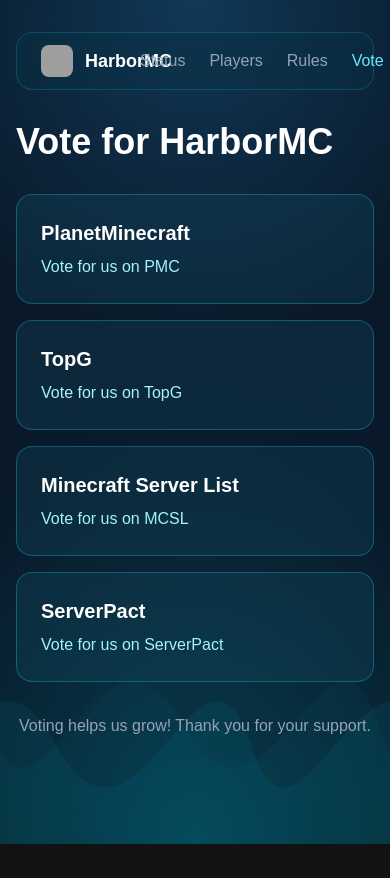
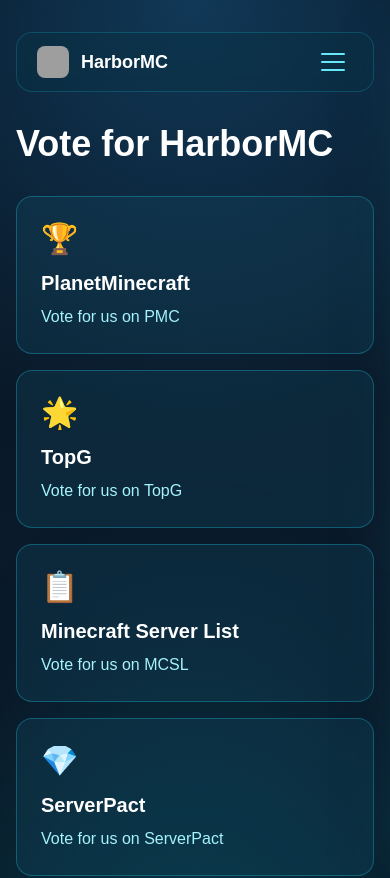
Before and after one commit to VideoHarbor2115/harbor-dashboard, a Next.js app: page /vote in a window 390 px wide. Shown: the top 878 px of the page. Before the commit the page ends 844 px from the top, so only its background shows below. Built offline with nearby package versions, Linux system fonts and the light colour scheme; grey boxes are pictures that could not be loaded.

Commit message:
Add hamburger menu, shared Navbar, categorized nav, footer, and UI personality polish

```diff
--- a/src/app/page.tsx
+++ b/src/app/page.tsx
@@ -1,6 +1,6 @@
 import { getServerStatus } from '@/lib/server-status';
 import { ServerStatus } from '@/components/ServerStatus';
-import Link from 'next/link';
+import PageShell from '@/components/PageShell';
 
 // Always render live status on request — do not bake values at build time.
 export const dynamic = 'force-dynamic';
@@ -9,28 +9,10 @@
   const data = await getServerStatus();
 
   return (
-    <main className="relative min-h-screen overflow-hidden px-4 py-8 text-slate-100">
-      {/* Sea background animations */}
-      <div className="sea-bg pointer-events-none absolute inset-0 -z-10" />
-
-      {/* Navigation */}
-      <nav className="mb-8 flex items-center justify-between rounded-2xl border border-cyan-400/20 bg-cyan-950/40 px-6 py-3 backdrop-blur">
-        <div className="flex items-center gap-3">
-          <img src="/logo.png" alt="HarborMC" className="h-8 w-8 rounded-lg" />
-          <span className="text-lg font-bold text-white">HarborMC</span>
-        </div>
-        <div className="flex gap-6">
-          <Link href="/" className="text-cyan-300 transition hover:text-cyan-100">Status</Link>
-          <Link href="/players" className="text-slate-400 transition hover:text-cyan-300">Players</Link>
-          <Link href="/rules" className="text-slate-400 transition hover:text-cyan-300">Rules</Link>
-          <Link href="/vote" className="text-slate-400 transition hover:text-cyan-300">Vote</Link>
-          <Link href="/social" className="text-slate-400 transition hover:text-cyan-300">Social</Link>
-        </div>
-      </nav>
-
+    <PageShell>
       <div className="mx-auto max-w-6xl rounded-3xl border border-cyan-400/30 bg-cyan-950/50 p-6 shadow-2xl shadow-cyan-900/30 backdrop-blur">
         <ServerStatus initialData={data} />
       </div>
-    </main>
+    </PageShell>
   );
 }
--- a/src/app/players/page.tsx
+++ b/src/app/players/page.tsx
@@ -1,6 +1,6 @@
 'use client';
 
-import Link from 'next/link';
+import Navbar from '@/components/Navbar';
 import { useEffect, useState } from 'react';
 
 type ServerSnapshot = {
@@ -45,20 +45,7 @@
       {/* Sea background animations */}
       <div className="sea-bg pointer-events-none absolute inset-0 -z-10" />
 
-      {/* Navigation */}
-      <nav className="mb-8 flex items-center justify-between rounded-2xl border border-cyan-400/20 bg-cyan-950/40 px-6 py-3 backdrop-blur">
-        <div className="flex items-center gap-3">
-          <img src="/logo.png" alt="HarborMC" className="h-8 w-8 rounded-lg" />
-          <span className="text-lg font-bold text-white">HarborMC</span>
-        </div>
-        <div className="flex gap-6">
-          <Link href="/" className="text-slate-400 transition hover:text-cyan-300">Status</Link>
-          <Link href="/players" className="text-cyan-300 transition hover:text-cyan-100">Players</Link>
-          <Link href="/rules" className="text-slate-400 transition hover:text-cyan-300">Rules</Link>
-          <Link href="/vote" className="text-slate-400 transition hover:text-cyan-300">Vote</Link>
-          <Link href="/social" className="text-slate-400 transition hover:text-cyan-300">Social</Link>
-        </div>
-      </nav>
+      <Navbar />
 
       <div className="mx-auto max-w-4xl rounded-3xl border border-cyan-400/30 bg-cyan-950/50 p-6 shadow-2xl shadow-cyan-900/30 backdrop-blur">
         <div className="mb-6 flex items-center justify-between">
@@ -118,6 +105,14 @@
           </div>
         )}
       </div>
+      {/* Footer */}
+      <footer className="mt-12 text-center">
+        <div className="mx-auto max-w-2xl rounded-2xl border border-cyan-400/10 bg-cyan-950/30 px-6 py-3 backdrop-blur">
+          <p className="text-sm text-slate-400">
+            ⚓ <span className="text-cyan-300">HarborMC</span> &mdash; Fair winds and following seas, sailor!
+          </p>
+        </div>
+      </footer>
     </main>
   );
 }
--- a/src/app/rules/page.tsx
+++ b/src/app/rules/page.tsx
@@ -1,6 +1,6 @@
 'use client';
 
-import Link from 'next/link';
+import Navbar from '@/components/Navbar';
 
 const SectionTitle = ({ children }: { children: React.ReactNode }) => (
   <h2 className="mt-10 mb-4 text-2xl font-bold text-cyan-300 border-b border-cyan-400/20 pb-2">{children}</h2>
@@ -19,20 +19,7 @@
       {/* Sea background */}
       <div className="sea-bg pointer-events-none absolute inset-0 -z-10" />
 
-      {/* Navigation */}
-      <nav className="mb-8 flex items-center justify-between rounded-2xl border border-cyan-400/20 bg-cyan-950/40 px-6 py-3 backdrop-blur">
-        <div className="flex items-center gap-3">
-          <img src="/logo.png" alt="HarborMC" className="h-8 w-8 rounded-lg" />
-          <span className="text-lg font-bold text-white">HarborMC</span>
-        </div>
-        <div className="flex gap-6">
-          <Link href="/" className="text-slate-400 transition hover:text-cyan-300">Status</Link>
-          <Link href="/players" className="text-slate-400 transition hover:text-cyan-300">Players</Link>
-          <Link href="/rules" className="text-cyan-300 transition hover:text-cyan-100">Rules</Link>
-          <Link href="/vote" className="text-slate-400 transition hover:text-cyan-300">Vote</Link>
-          <Link href="/social" className="text-slate-400 transition hover:text-cyan-300">Social</Link>
-        </div>
-      </nav>
+      <Navbar />
 
       <div className="mx-auto max-w-3xl rounded-3xl border border-cyan-400/30 bg-cyan-950/50 p-8 shadow-2xl shadow-cyan-900/30 backdrop-blur">
         {/* Header */}
@@ -156,6 +143,14 @@
           </p>
         </div>
       </div>
+      {/* Footer */}
+      <footer className="mt-12 text-center">
+        <div className="mx-auto max-w-2xl rounded-2xl border border-cyan-400/10 bg-cyan-950/30 px-6 py-3 backdrop-blur">
+          <p className="text-sm text-slate-400">
+            ⚓ <span className="text-cyan-300">HarborMC</span> &mdash; Fair winds and following seas, sailor!
+          </p>
+        </div>
+      </footer>
     </main>
   );
 }
--- a/src/app/social/page.tsx
+++ b/src/app/social/page.tsx
@@ -1,6 +1,6 @@
-import Link from 'next/link';
+'use client';
 
-export const dynamic = 'force-dynamic';
+import Navbar from '@/components/Navbar';
 
 export default function Social() {
   return (
@@ -8,20 +8,7 @@
       {/* Sea background animations */}
       <div className="sea-bg pointer-events-none absolute inset-0 -z-10" />
 
-      {/* Navigation */}
-      <nav className="mb-8 flex items-center justify-between rounded-2xl border border-cyan-400/20 bg-cyan-950/40 px-6 py-3 backdrop-blur">
-        <div className="flex items-center gap-3">
-          <img src="/logo.png" alt="HarborMC" className="h-8 w-8 rounded-lg" />
-          <span className="text-lg font-bold text-white">HarborMC</span>
-        </div>
-        <div className="flex gap-6">
-          <Link href="/" className="text-slate-400 transition hover:text-cyan-300">Status</Link>
-          <Link href="/players" className="text-slate-400 transition hover:text-cyan-300">Players</Link>
-          <Link href="/rules" className="text-slate-400 transition hover:text-cyan-300">Rules</Link>
-          <Link href="/vote" className="text-slate-400 transition hover:text-cyan-300">Vote</Link>
-          <Link href="/social" className="text-cyan-300 transition hover:text-cyan-100">Social</Link>
-        </div>
-      </nav>
+      <Navbar />
 
       <div className="mx-auto max-w-4xl">
         <h1 className="mb-8 text-4xl font-bold text-white">Follow Us</h1>
@@ -31,9 +18,10 @@
             href="https://discord.gg/juNs35nM5z"
             target="_blank"
             rel="noopener noreferrer"
-            className="rounded-2xl border border-indigo-400/30 bg-indigo-900/30 p-6 transition hover:bg-indigo-800/40"
+            className="group rounded-2xl border border-indigo-400/30 bg-indigo-900/30 p-6 transition hover:bg-indigo-800/40 hover:border-indigo-400/50"
           >
-            <h2 className="text-xl font-semibold text-white">Discord</h2>
+            <div className="text-3xl mb-3">💬</div>
+            <h2 className="text-xl font-semibold text-white group-hover:text-indigo-200 transition">Discord</h2>
             <p className="mt-2 text-indigo-200">Join our community</p>
           </a>
 
@@ -41,9 +29,10 @@
             href="#"
             target="_blank"
             rel="noopener noreferrer"
-            className="rounded-2xl border border-red-400/30 bg-red-900/30 p-6 transition hover:bg-red-800/40"
+            className="group rounded-2xl border border-red-400/30 bg-red-900/30 p-6 transition hover:bg-red-800/40 hover:border-red-400/50"
           >
-            <h2 className="text-xl font-semibold text-white">YouTube</h2>
+            <div className="text-3xl mb-3">▶️</div>
+            <h2 className="text-xl font-semibold text-white group-hover:text-red-200 transition">YouTube</h2>
             <p className="mt-2 text-red-200">Subscribe to our channel</p>
           </a>
 
@@ -51,9 +40,10 @@
             href="#"
             target="_blank"
             rel="noopener noreferrer"
-            className="rounded-2xl border border-sky-400/30 bg-sky-900/30 p-6 transition hover:bg-sky-800/40"
+            className="group rounded-2xl border border-sky-400/30 bg-sky-900/30 p-6 transition hover:bg-sky-800/40 hover:border-sky-400/50"
           >
-            <h2 className="text-xl font-semibold text-white">Twitter / X</h2>
+            <div className="text-3xl mb-3">🐦</div>
+            <h2 className="text-xl font-semibold text-white group-hover:text-sky-200 transition">Twitter / X</h2>
             <p className="mt-2 text-sky-200">Follow us for updates</p>
           </a>
 
@@ -61,13 +51,22 @@
             href="#"
             target="_blank"
             rel="noopener noreferrer"
-            className="rounded-2xl border border-pink-400/30 bg-pink-900/30 p-6 transition hover:bg-pink-800/40"
+            className="group rounded-2xl border border-pink-400/30 bg-pink-900/30 p-6 transition hover:bg-pink-800/40 hover:border-pink-400/50"
           >
-            <h2 className="text-xl font-semibold text-white">Instagram</h2>
+            <div className="text-3xl mb-3">📸</div>
+            <h2 className="text-xl font-semibold text-white group-hover:text-pink-200 transition">Instagram</h2>
             <p className="mt-2 text-pink-200">See our latest posts</p>
           </a>
         </div>
       </div>
+      {/* Footer */}
+      <footer className="mt-12 text-center">
+        <div className="mx-auto max-w-2xl rounded-2xl border border-cyan-400/10 bg-cyan-950/30 px-6 py-3 backdrop-blur">
+          <p className="text-sm text-slate-400">
+            ⚓ <span className="text-cyan-300">HarborMC</span> &mdash; Fair winds and following seas, sailor!
+          </p>
+        </div>
+      </footer>
     </main>
   );
 }
--- a/src/app/vote/page.tsx
+++ b/src/app/vote/page.tsx
@@ -1,6 +1,6 @@
-import Link from 'next/link';
+'use client';
 
-export const dynamic = 'force-dynamic';
+import Navbar from '@/components/Navbar';
 
 export default function Vote() {
   return (
@@ -8,20 +8,7 @@
       {/* Sea background animations */}
       <div className="sea-bg pointer-events-none absolute inset-0 -z-10" />
 
-      {/* Navigation */}
-      <nav className="mb-8 flex items-center justify-between rounded-2xl border border-cyan-400/20 bg-cyan-950/40 px-6 py-3 backdrop-blur">
-        <div className="flex items-center gap-3">
-          <img src="/logo.png" alt="HarborMC" className="h-8 w-8 rounded-lg" />
-          <span className="text-lg font-bold text-white">HarborMC</span>
-        </div>
-        <div className="flex gap-6">
-          <Link href="/" className="text-slate-400 transition hover:text-cyan-300">Status</Link>
-          <Link href="/players" className="text-slate-400 transition hover:text-cyan-300">Players</Link>
-          <Link href="/rules" className="text-slate-400 transition hover:text-cyan-300">Rules</Link>
-          <Link href="/vote" className="text-cyan-300 transition hover:text-cyan-100">Vote</Link>
-          <Link href="/social" className="text-slate-400 transition hover:text-cyan-300">Social</Link>
-        </div>
-      </nav>
+      <Navbar />
 
       <div className="mx-auto max-w-4xl">
         <h1 className="mb-8 text-4xl font-bold text-white">Vote for HarborMC</h1>
@@ -31,9 +18,10 @@
             href="#"
             target="_blank"
             rel="noopener noreferrer"
-            className="rounded-2xl border border-cyan-400/30 bg-cyan-900/30 p-6 transition hover:bg-cyan-800/40"
+            className="group rounded-2xl border border-cyan-400/30 bg-cyan-900/30 p-6 transition hover:bg-cyan-800/40 hover:border-cyan-400/50"
           >
-            <h2 className="text-xl font-semibold text-white">PlanetMinecraft</h2>
+            <div className="text-3xl mb-3">🏆</div>
+            <h2 className="text-xl font-semibold text-white group-hover:text-cyan-200 transition">PlanetMinecraft</h2>
             <p className="mt-2 text-cyan-200">Vote for us on PMC</p>
           </a>
 
@@ -41,9 +29,10 @@
             href="#"
             target="_blank"
             rel="noopener noreferrer"
-            className="rounded-2xl border border-cyan-400/30 bg-cyan-900/30 p-6 transition hover:bg-cyan-800/40"
+            className="group rounded-2xl border border-cyan-400/30 bg-cyan-900/30 p-6 transition hover:bg-cyan-800/40 hover:border-cyan-400/50"
           >
-            <h2 className="text-xl font-semibold text-white">TopG</h2>
+            <div className="text-3xl mb-3">🌟</div>
+            <h2 className="text-xl font-semibold text-white group-hover:text-cyan-200 transition">TopG</h2>
             <p className="mt-2 text-cyan-200">Vote for us on TopG</p>
           </a>
 
@@ -51,9 +40,10 @@
             href="#"
             target="_blank"
             rel="noopener noreferrer"
-            className="rounded-2xl border border-cyan-400/30 bg-cyan-900/30 p-6 transition hover:bg-cyan-800/40"
+            className="group rounded-2xl border border-cyan-400/30 bg-cyan-900/30 p-6 transition hover:bg-cyan-800/40 hover:border-cyan-400/50"
           >
-            <h2 className="text-xl font-semibold text-white">Minecraft Server List</h2>
+            <div className="text-3xl mb-3">📋</div>
+            <h2 className="text-xl font-semibold text-white group-hover:text-cyan-200 transition">Minecraft Server List</h2>
             <p className="mt-2 text-cyan-200">Vote for us on MCSL</p>
           </a>
 
@@ -61,17 +51,26 @@
             href="#"
             target="_blank"
             rel="noopener noreferrer"
-            className="rounded-2xl border border-cyan-400/30 bg-cyan-900/30 p-6 transition hover:bg-cyan-800/40"
+            className="group rounded-2xl border border-cyan-400/30 bg-cyan-900/30 p-6 transition hover:bg-cyan-800/40 hover:border-cyan-400/50"
           >
-            <h2 className="text-xl font-semibold text-white">ServerPact</h2>
+            <div className="text-3xl mb-3">💎</div>
+            <h2 className="text-xl font-semibold text-white group-hover:text-cyan-200 transition">ServerPact</h2>
             <p className="mt-2 text-cyan-200">Vote for us on ServerPact</p>
           </a>
         </div>
 
         <p className="mt-8 text-center text-slate-400">
-          Voting helps us grow! Thank you for your support.
+          🗳️ Voting helps us grow! Thank you for your support.
         </p>
       </div>
+      {/* Footer */}
+      <footer className="mt-12 text-center">
+        <div className="mx-auto max-w-2xl rounded-2xl border border-cyan-400/10 bg-cyan-950/30 px-6 py-3 backdrop-blur">
+          <p className="text-sm text-slate-400">
+            ⚓ <span className="text-cyan-300">HarborMC</span> &mdash; Fair winds and following seas, sailor!
+          </p>
+        </div>
+      </footer>
     </main>
   );
 }
--- /dev/null
+++ b/src/components/Navbar.tsx
@@ -0,0 +1,173 @@
+'use client';
+
+import Link from 'next/link';
+import { usePathname } from 'next/navigation';
+import { useState, useEffect, useCallback } from 'react';
+
+type NavGroup = {
+  label: string;
+  items: { href: string; label: string; icon: string }[];
+};
+
+const navGroups: NavGroup[] = [
+  {
+    label: 'Server',
+    items: [
+      { href: '/', label: 'Status', icon: '📡' },
+      { href: '/players', label: 'Players', icon: '👥' },
+    ],
+  },
+  {
+    label: 'Community',
+    items: [
+      { href: '/rules', label: 'Rules', icon: '📜' },
+      { href: '/vote', label: 'Vote', icon: '🗳️' },
+      { href: '/social', label: 'Social', icon: '🌐' },
+    ],
+  },
+];
+
+const allLinks = navGroups.flatMap((g) => g.items);
+
+export default function Navbar() {
+  const pathname = usePathname();
+  const [menuOpen, setMenuOpen] = useState(false);
+
+  // Close menu on route change
+  useEffect(() => {
+    setMenuOpen(false);
+  }, [pathname]);
+
+  // Close menu on Escape
+  useEffect(() => {
+    const onEsc = (e: KeyboardEvent) => {
+      if (e.key === 'Escape') setMenuOpen(false);
+    };
+    document.addEventListener('keydown', onEsc);
+    return () => document.removeEventListener('keydown', onEsc);
+  }, []);
+
+  // Prevent body scroll when menu open
+  useEffect(() => {
+    document.body.style.overflow = menuOpen ? 'hidden' : '';
+    return () => { document.body.style.overflow = ''; };
+  }, [menuOpen]);
+
+  const isActive = (href: string) => {
+    if (href === '/') return pathname === '/';
+    return pathname.startsWith(href);
+  };
+
+  return (
+    <>
+      {/* Overlay */}
+      {menuOpen && (
+        <div
+          className="fixed inset-0 z-40 bg-black/50 backdrop-blur-sm md:hidden"
+          onClick={() => setMenuOpen(false)}
+        />
+      )}
+
+      <nav className="relative z-50 mb-8 flex items-center justify-between rounded-2xl border border-cyan-400/20 bg-cyan-950/40 px-5 py-3 backdrop-blur">
+        {/* Brand */}
+        <Link href="/" className="flex items-center gap-3 group" onClick={() => setMenuOpen(false)}>
+          <img
+            src="/logo.png"
+            alt="HarborMC"
+            className="h-8 w-8 rounded-lg transition group-hover:scale-110 group-hover:shadow-lg group-hover:shadow-cyan-500/30"
+          />
+          <span className="text-lg font-bold text-white group-hover:text-cyan-200 transition">
+            HarborMC
+          </span>
+        </Link>
+
+        {/* Desktop Nav */}
+        <div className="hidden md:flex items-center gap-1">
+          {navGroups.map((group, gi) => (
+            <div key={group.label} className="flex items-center gap-1">
+              {gi > 0 && (
+                <div className="mx-2 h-5 w-px bg-cyan-400/20" />
+              )}
+              {group.items.map((link) => (
+                <Link
+                  key={link.href}
+                  href={link.href}
+                  className={`flex items-center gap-1.5 rounded-xl px-3 py-1.5 text-sm font-medium transition-all ${
+                    isActive(link.href)
+                      ? 'bg-cyan-500/20 text-cyan-200 shadow-[0_0_12px_rgba(6,182,212,0.15)]'
+                      : 'text-slate-400 hover:text-cyan-300 hover:bg-cyan-950/50'
+                  }`}
+                >
+                  <span className="text-xs">{link.icon}</span>
+                  <span>{link.label}</span>
+                </Link>
+              ))}
+            </div>
+          ))}
+        </div>
+
+        {/* Mobile hamburger */}
+        <button
+          onClick={() => setMenuOpen(!menuOpen)}
+          className="md:hidden relative z-50 flex flex-col gap-1.5 p-2"
+          aria-label="Toggle menu"
+        >
+          <span
+            className={`block h-0.5 w-6 rounded-full bg-cyan-300 transition-all ${
+              menuOpen ? 'translate-y-2 rotate-45' : ''
+            }`}
+          />
+          <span
+            className={`block h-0.5 w-6 rounded-full bg-cyan-300 transition-all ${
+              menuOpen ? 'opacity-0' : ''
+            }`}
+          />
+          <span
+            className={`block h-0.5 w-6 rounded-full bg-cyan-300 transition-all ${
+              menuOpen ? '-translate-y-2 -rotate-45' : ''
+            }`}
+          />
+        </button>
+      </nav>
+
+      {/* Mobile slide-out panel */}
+      <div
+        className={`fixed inset-y-0 right-0 z-40 w-72 transform bg-cyan-950/95 backdrop-blur-xl border-l border-cyan-400/20 shadow-2xl shadow-cyan-900/50 transition-transform duration-300 md:hidden ${
+          menuOpen ? 'translate-x-0' : 'translate-x-full'
+        }`}
+      >
+        <div className="flex flex-col gap-2 p-6 pt-20">
+          {navGroups.map((group) => (
+            <div key={group.label} className="mb-3">
+              <p className="mb-2 px-3 text-xs font-semibold uppercase tracking-[0.2em] text-cyan-400/60">
+                {group.label}
+              </p>
+              {group.items.map((link) => (
+                <Link
+                  key={link.href}
+                  href={link.href}
+                  onClick={() => setMenuOpen(false)}
+                  className={`flex items-center gap-3 rounded-xl px-3 py-3 text-base font-medium transition-all ${
+                    isActive(link.href)
+                      ? 'bg-cyan-500/20 text-cyan-200 border border-cyan-400/30'
+                      : 'text-slate-300 hover:text-cyan-200 hover:bg-cyan-950/60 border border-transparent'
+                  }`}
+                >
+                  <span className="text-lg">{link.icon}</span>
+                  <span>{link.label}</span>
+                </Link>
+              ))}
+            </div>
+          ))}
+
+          {/* Footer inside mobile menu */}
+          <div className="mt-auto pt-6 border-t border-cyan-400/20">
+            <p className="text-center text-xs text-slate-500">
+              ⚓ Fair winds &amp; following seas
+            </p>
+          </div>
+        </div>
+      </div>
+    </>
+  );
+}
--- /dev/null
+++ b/src/components/PageShell.tsx
@@ -0,0 +1,21 @@
+'use client';
+
+import Navbar from '@/components/Navbar';
+
+export default function PageShell({ children }: { children: React.ReactNode }) {
+  return (
+    <main className="relative min-h-screen overflow-hidden px-4 pt-8 pb-4 text-slate-100 flex flex-col">
+      <div className="sea-bg pointer-events-none absolute inset-0 -z-10" />
+      <Navbar />
+      <div className="flex-1">{children}</div>
+      {/* Footer */}
+      <footer className="mt-12 text-center">
+        <div className="mx-auto max-w-2xl rounded-2xl border border-cyan-400/10 bg-cyan-950/30 px-6 py-3 backdrop-blur">
+          <p className="text-sm text-slate-400">
+            ⚓ <span className="text-cyan-300">HarborMC</span> &mdash; Fair winds and following seas, sailor!
+          </p>
+        </div>
+      </footer>
+    </main>
+  );
+}
--- a/src/components/ServerStatus.tsx
+++ b/src/components/ServerStatus.tsx
@@ -101,10 +101,10 @@
       </div>
 
       <section className="grid gap-4 md:grid-cols-2 xl:grid-cols-4">
-        <StatCard label="Users" value={data.users ?? '—'} accent="cyan" />
-        <StatCard label="IP address" value={data.ipAddress ?? '—'} accent="blue" />
-        <StatCard label="Bedrock port" value={data.port ?? '—'} accent="sky" />
-        <StatCard label="Uptime" value={data.uptime ?? '—'} accent="emerald" />
+        <StatCard label="Players" value={data.users ?? '—'} accent="cyan" icon="👥" />
+        <StatCard label="IP address" value={data.ipAddress ?? '—'} accent="blue" icon="🌐" />
+        <StatCard label="Bedrock port" value={data.port ?? '—'} accent="sky" icon="🔌" />
+        <StatCard label="Uptime" value={data.uptime ?? '—'} accent="emerald" icon="⏱️" />
       </section>
 
       <section className="mt-6 grid gap-4 lg:grid-cols-3">
@@ -147,7 +147,7 @@
   );
 }
 
-function StatCard({ label, value, accent }: { label: string; value: string; accent: string }) {
+function StatCard({ label, value, accent, icon }: { label: string; value: string; accent: string; icon: string }) {
   const accentMap: Record<string, string> = {
     cyan: 'border-cyan-300/40 bg-cyan-900/30 text-cyan-100',
     blue: 'border-sky-300/40 bg-sky-900/30 text-sky-100',
@@ -157,8 +157,11 @@
   };
 
   return (
-    <div className={`rounded-2xl border p-4 ${accentMap[accent]}`}>
-      <div className="text-sm text-cyan-200">{label}</div>
+    <div className={`rounded-2xl border p-4 ${accentMap[accent]} transition hover:scale-[1.02] hover:shadow-lg`}>
+      <div className="flex items-center gap-2 text-sm text-cyan-200">
+        <span>{icon}</span>
+        <span>{label}</span>
+      </div>
       <div className="mt-2 text-2xl font-bold text-white">{value}</div>
     </div>
   );
```
